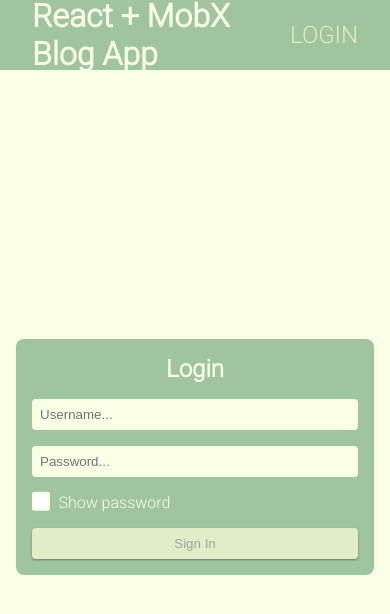
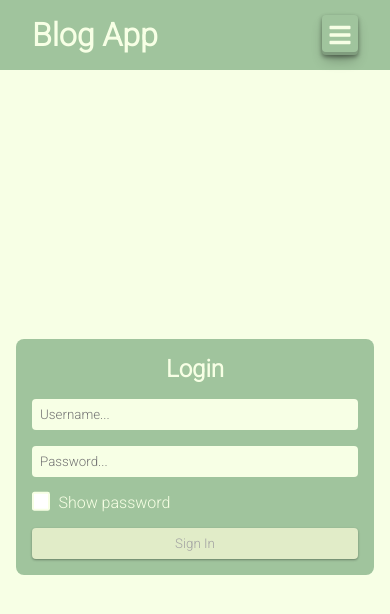
Before and after one commit to Goddo-ro/mobx_blog, a React (Create React App) app: page /login in a window 390 px wide. Shown: the top 614 px of the page. Built offline with nearby package versions, Linux system fonts and the light colour scheme.

Commit message:
Add responsive navbar with burger menu

```diff
--- a/package.json
+++ b/package.json
@@ -10,6 +10,7 @@
     "mobx-react-lite": "^4.0.3",
     "react": "^18.2.0",
     "react-dom": "^18.2.0",
+    "react-icons": "^4.10.1",
     "react-router-dom": "^6.14.1",
     "react-scripts": "5.0.1",
     "web-vitals": "^2.1.4"
--- a/src/components/Header/Header.css
+++ b/src/components/Header/Header.css
@@ -6,13 +6,6 @@ header {
     align-items: center;
     justify-content: space-between;
     height: var(--header-height);
-}
-
-header > div {
-    font-size: 1.5rem;
-    display: flex;
-    align-items: center;
-    gap: 1rem;
 }
 
 header a {
@@ -25,12 +18,6 @@ header a {
 header a:hover,
 header a:focus {
     border-bottom: 1px solid var(--color-links-text);
-}
-
-header a.exit-btn:hover,
-header a.exit-btn:focus {
-    color: var(--color-red);
-    border-color: var(--color-red);
 }
 
 header > .pages {
@@ -50,3 +37,77 @@ header > .pages a:focus {
     background-color: var(--color-links-text);
     color: var(--color-main-text)
 }
+
+header a.exit-btn:hover,
+header a.exit-btn:focus {
+    color: var(--color-red);
+    border-color: var(--color-red);
+}
+
+header nav {
+    font-size: 1.5rem;
+}
+
+header .nav-btn {
+    padding: 5px;
+    cursor: pointer;
+    background: transparent;
+    border: none;
+    outline: none;
+    height: 40px;
+    width: 36px;
+    color: var(--color-main-background);
+    display: none;
+    font-size: 1.5rem;
+    box-shadow: rgba(0, 0, 0, 0.4) 0px 2px 4px, rgba(0, 0, 0, 0.3) 0px 7px 13px -3px, rgba(0, 0, 0, 0.2) 0px -3px 0px inset;
+}
+
+header .nav-btn:hover {
+    box-shadow: rgba(0, 0, 0, 0.15) 0px 2px 8px;
+}
+
+@media only screen and (max-width: 1024px) {
+    header .nav-btn {
+        display: flex;
+        align-items: center;
+        justify-content: center;
+    }
+
+    header nav {
+        position: fixed;
+        top: 0;
+        left: 0;
+        height: 100%;
+        width: 100%;
+        display: flex;
+        align-items: center;
+        flex-direction: column;
+        justify-content: center;
+        gap: 4rem;
+        background: var(--color-main-text);
+        transition: 1s;
+        transform: translateY(-100vh);
+    }
+
+    header .responsive-nav {
+        transform: none;
+    }
+
+    nav .nav-close-btn {
+        position: absolute;
+        top: 1rem;
+        right: 1rem;
+    }
+
+    header > .pages > *:not(:last-child) {
+        border: none;
+        margin-bottom: 1rem;
+    }
+}
+
+@media only screen and (max-width: 500px) {
+    header h1 span {
+        display: none;
+    }
+
+}
--- a/src/components/Header/Header.js
+++ b/src/components/Header/Header.js
@@ -1,29 +1,40 @@
-import React from 'react';
+import React, {useRef} from 'react';
 import "./Header.css";
 import AccessControl from "../../store/AccessControl";
 import {Link} from "react-router-dom";
 import {observer} from "mobx-react-lite";
+import {FaBars, FaTimes} from "react-icons/fa";
 
 const Header = observer(() => {
+    const navRef = useRef();
+
+    const showNavbar = () => {
+        navRef.current.classList.toggle("responsive-nav");
+    }
+
     return (
         <header>
-            <h1>React + MobX Blog App</h1>
+            <h1><span>React + MobX </span>Blog App</h1>
+            <nav className="pages" ref={navRef}>
                 {
                     AccessControl.isAuthenticated
-                ? <>
-                    <div className="pages">
+                    ?
+                        <>
                             <Link to="posts/add">New Post</Link>
                             <Link to="posts">Posts</Link>
-                    </div>
-                    <div>
-                        <p>{AccessControl.username}</p>
                             <a className="exit-btn" onClick={() => AccessControl.exit()}>Exit</a>
-                    </div>
                         </>
-                : <div>
+                    : <>
                         <Link to="/login">Login</Link>
-                  </div>
+                      </>
                 }
+                <button className="nav-btn nav-close-btn" onClick={showNavbar}>
+                    <FaTimes/>
+                </button>
+            </nav>
+            <button className="nav-btn" onClick={showNavbar}>
+                <FaBars/>
+            </button>
         </header>
     );
 });
--- a/src/index.css
+++ b/src/index.css
@@ -14,12 +14,12 @@
   box-sizing: border-box;
   margin: 0;
   padding: 0;
+  font-family: 'Roboto', sans-serif;
 }
 
 body {
   margin: 0;
   padding: 0;
-  font-family: 'Roboto', sans-serif;
   -webkit-font-smoothing: antialiased;
   -moz-osx-font-smoothing: grayscale;
   background-color: var(--color-main-background);
```
Also changed, not shown: 1 other file (tests, documents, lock files or other folders). Lines whose indentation alone changed are shown as unchanged.
